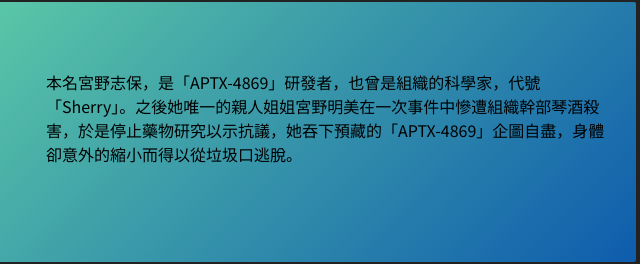
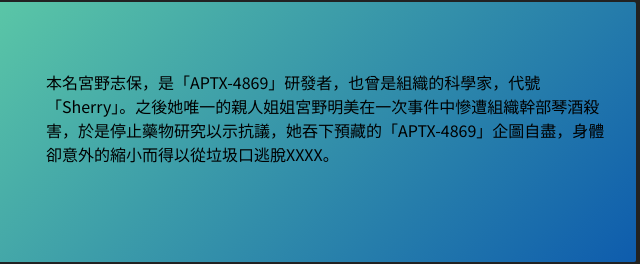
Before and after one commit to junyou1998/homework, a plain HTML site: page conan/index.html in a window 1280 px wide. Shown: the part 2033-2297 px from the top of the page, 574-1214 px from the left. Drawn offline with Linux system fonts and the light colour scheme.

Commit message:
我家了XXX

```diff
--- a/conan/index.html
+++ b/conan/index.html
@@ -97,7 +97,7 @@
                 </div>
             </div>
             <div class="card-text-r">
-                <p>本名宮野志保，是「APTX-4869」研發者，也曾是組織的科學家，代號「Sherry」。之後她唯一的親人姐姐宮野明美在一次事件中慘遭組織幹部琴酒殺害，於是停止藥物研究以示抗議，她吞下預藏的「APTX-4869」企圖自盡，身體卻意外的縮小而得以從垃圾口逃脫。
+                <p>本名宮野志保，是「APTX-4869」研發者，也曾是組織的科學家，代號「Sherry」。之後她唯一的親人姐姐宮野明美在一次事件中慘遭組織幹部琴酒殺害，於是停止藥物研究以示抗議，她吞下預藏的「APTX-4869」企圖自盡，身體卻意外的縮小而得以從垃圾口逃脫XXXX。
                 </p>
             </div>
         </div>
```
